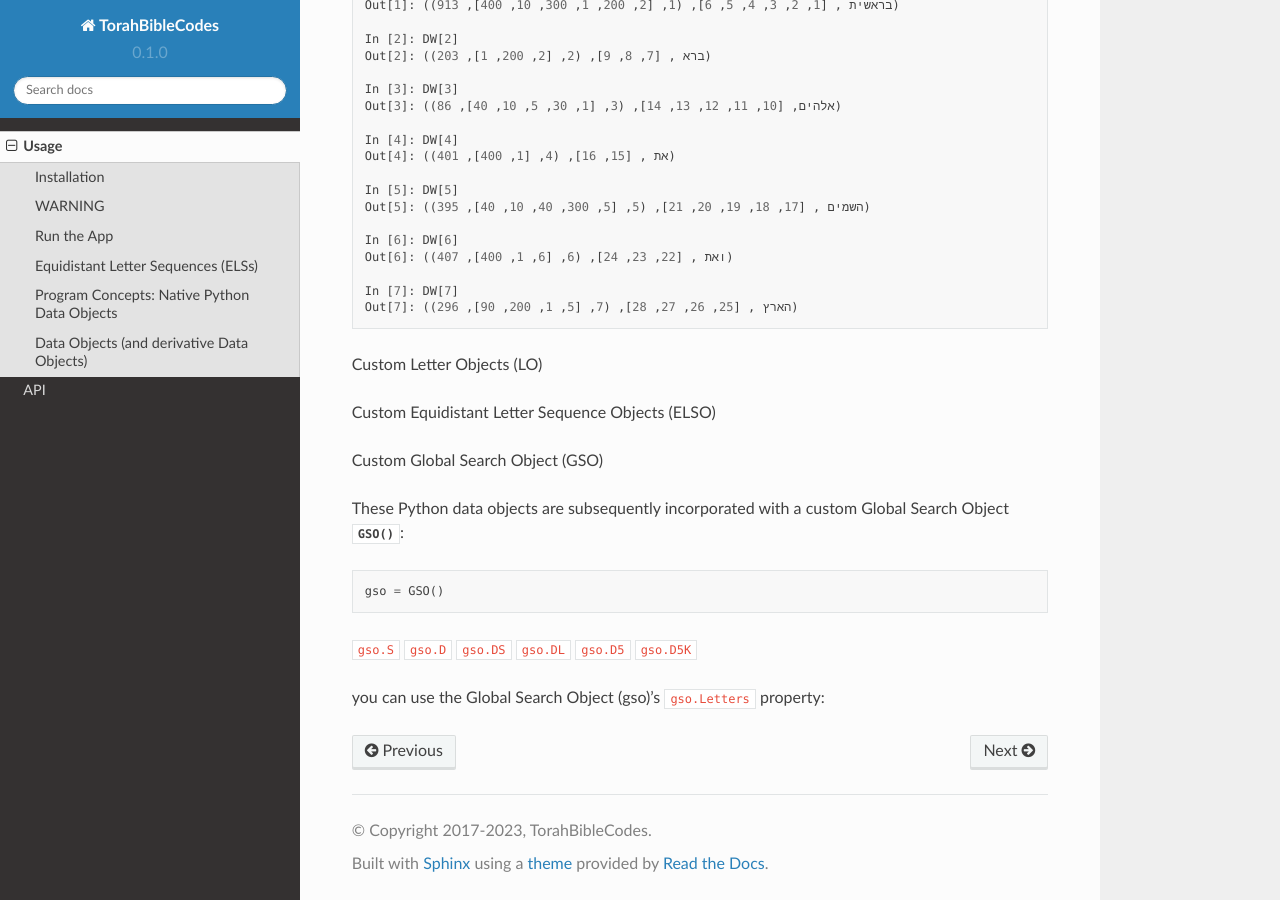
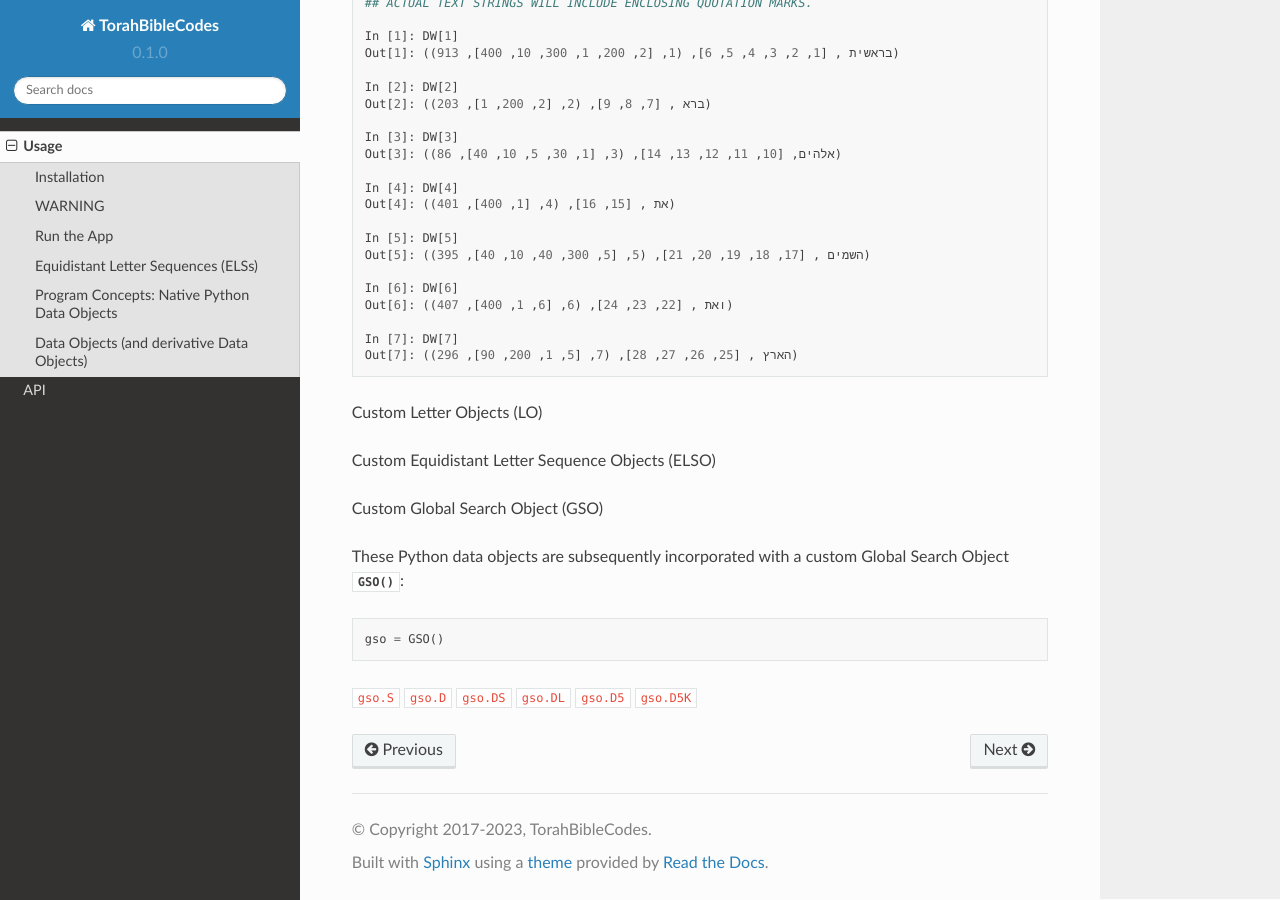
Before and after one commit to TorahBibleCodes/TorahBibleCodes_Sphinx, a Sphinx documentation site: the page built from docs/source/usage.rst, in a window 1280 px wide and 900 px high, scrolled down 6766 px. Built offline with Sphinx 7.4.7 and the Read the Docs theme 2.0.0, drawn with Linux system fonts in a browser that asks for light colours.

Commit message:
Update usage.rst

```diff
--- a/docs/source/usage.rst
+++ b/docs/source/usage.rst
@@ -335,5 +337,3 @@
 ``gso.DL``
 ``gso.D5``
 ``gso.D5K``
-
-you can use the Global Search Object (gso)'s ``gso.Letters`` property:
```
Also changed, not shown: other parts of docs/source/usage.rst (+2 -0 lines).
